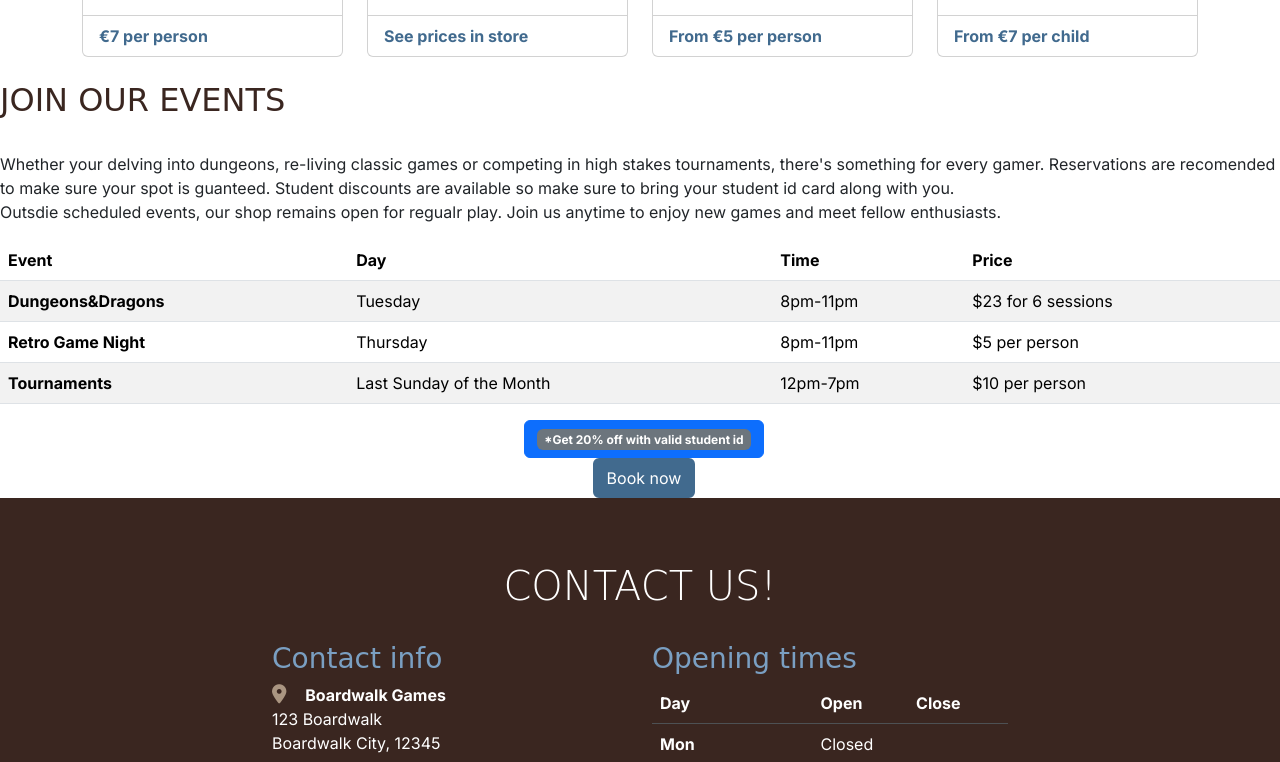
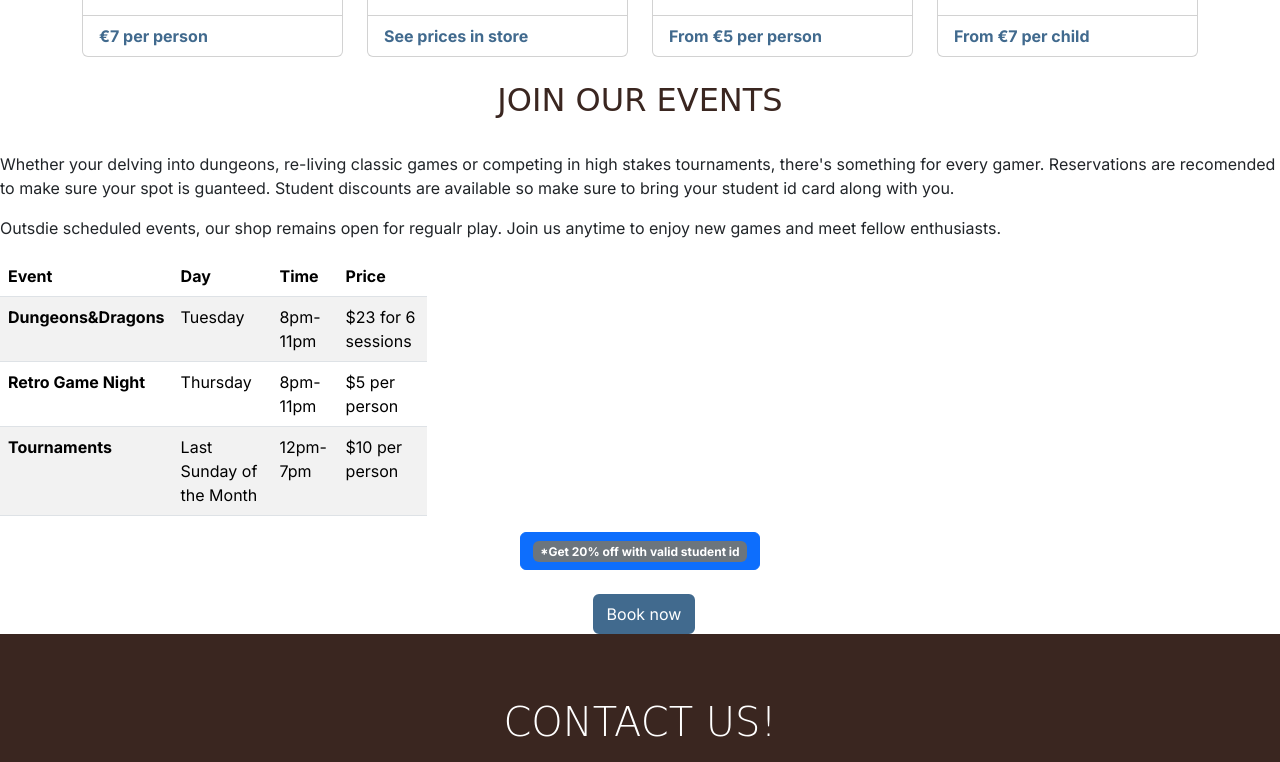
Before and after one commit to Mikej87/boardwalk-games, a plain HTML site: page index.html in a window 1280 px wide. Shown: the part 1094-1856 px from the top of the page. Drawn offline with nearby package versions, Linux system fonts and the light colour scheme; a web font is replaced by a local one.

Commit message:
Finished website

```diff
--- a/assets/css/style.css
+++ b/assets/css/style.css
@@ -40,6 +40,15 @@ h2 {
 
 .section {
     padding-top: 4rem;
+}
+
+.join-h2 {
+    text-align: center;
+}
+
+.join-text {
+    text-align: left;
+    width: auto;
 }
 
 /* Buttons */
--- a/index.html
+++ b/index.html
@@ -246,7 +246,11 @@
           </div>
           <div class="col-12 col-md-6 col-xl-3">
             <div class="card">
-              <img src="assets/images/services-3.webp" class="card-img-top" />
+              <img
+                src="assets/images/services-3.webp"
+                class="card-img-top"
+                alt="A chess tournament being played at boardwalk games"
+              />
               <div class="card-body">
                 <h3 class="card-title sub-heading-color">Events</h3>
                 <p class="card-text">
@@ -291,10 +295,12 @@
         Reservations are recomended to make sure your spot is guanteed. Student
         discounts are available so make sure to bring your student id card along
         with you.
-        <br />
+      </p>
+      <p class="join-text">
         Outsdie scheduled events, our shop remains open for regualr play. Join
         us anytime to enjoy new games and meet fellow enthusiasts.
       </p>
+      <div class="col-12 col-md-6 col-xl-4">
         <table class="table table-striped">
           <thead>
             <tr>
@@ -326,8 +332,9 @@
           </tbody>
         </table>
       </div>
+    </div>
     <div class="text-center">
-      <button type="button my-4" class="btn btn-primary ms-2">
+      <button type="button" class="btn btn-primary mb-4">
         <span class="badge text-bg-secondary"
           >*Get 20% off with valid student id</span
         >
@@ -337,6 +344,7 @@
       <button type="button" class="btn btn-primary book-now ms-2">
         Book now
       </button>
+    </div>
 </div>
     <!-- Footer / contact section -->
     <!-- mt-auto added to push footer to the bottom of the page -->
```
Lines whose indentation alone changed are shown as unchanged.
